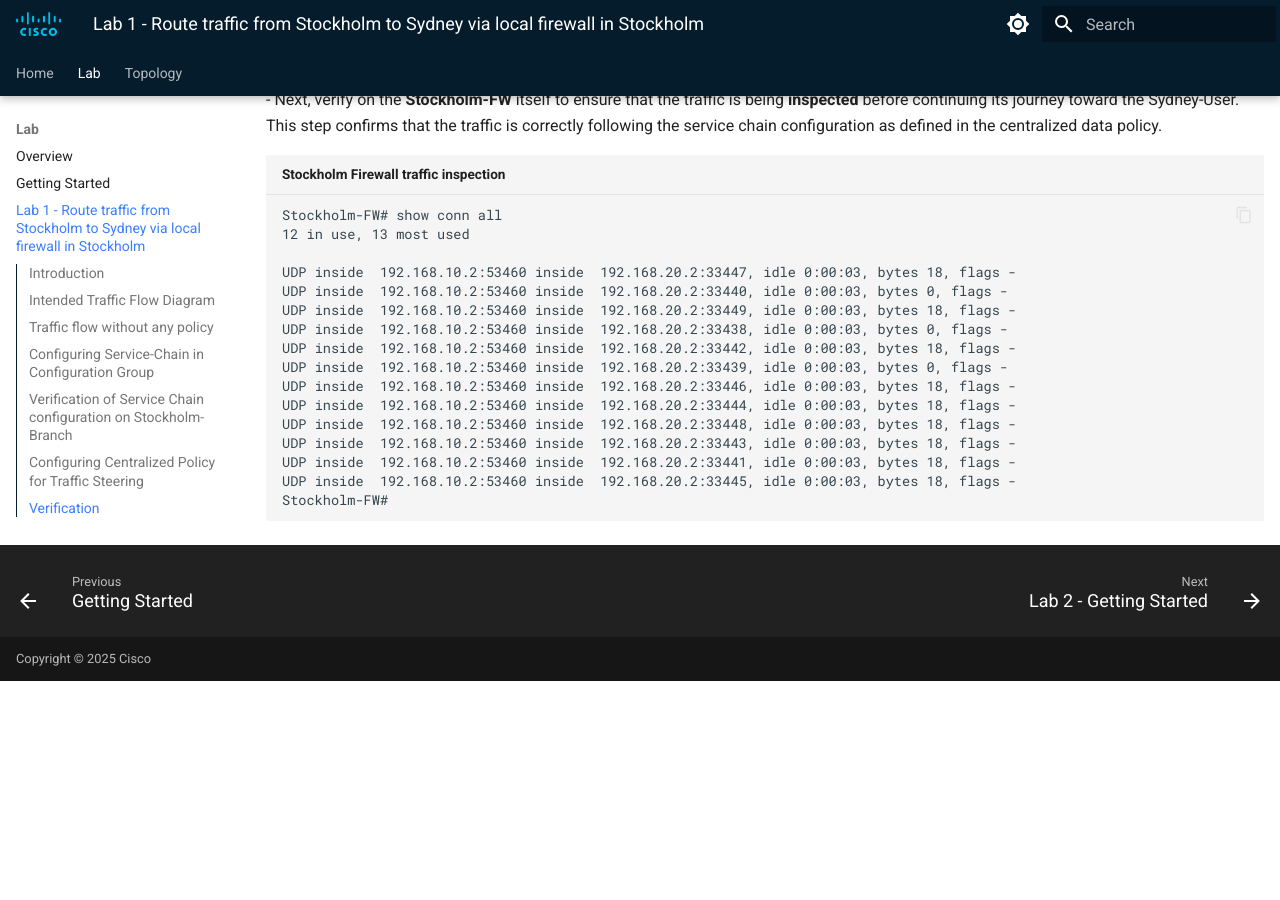
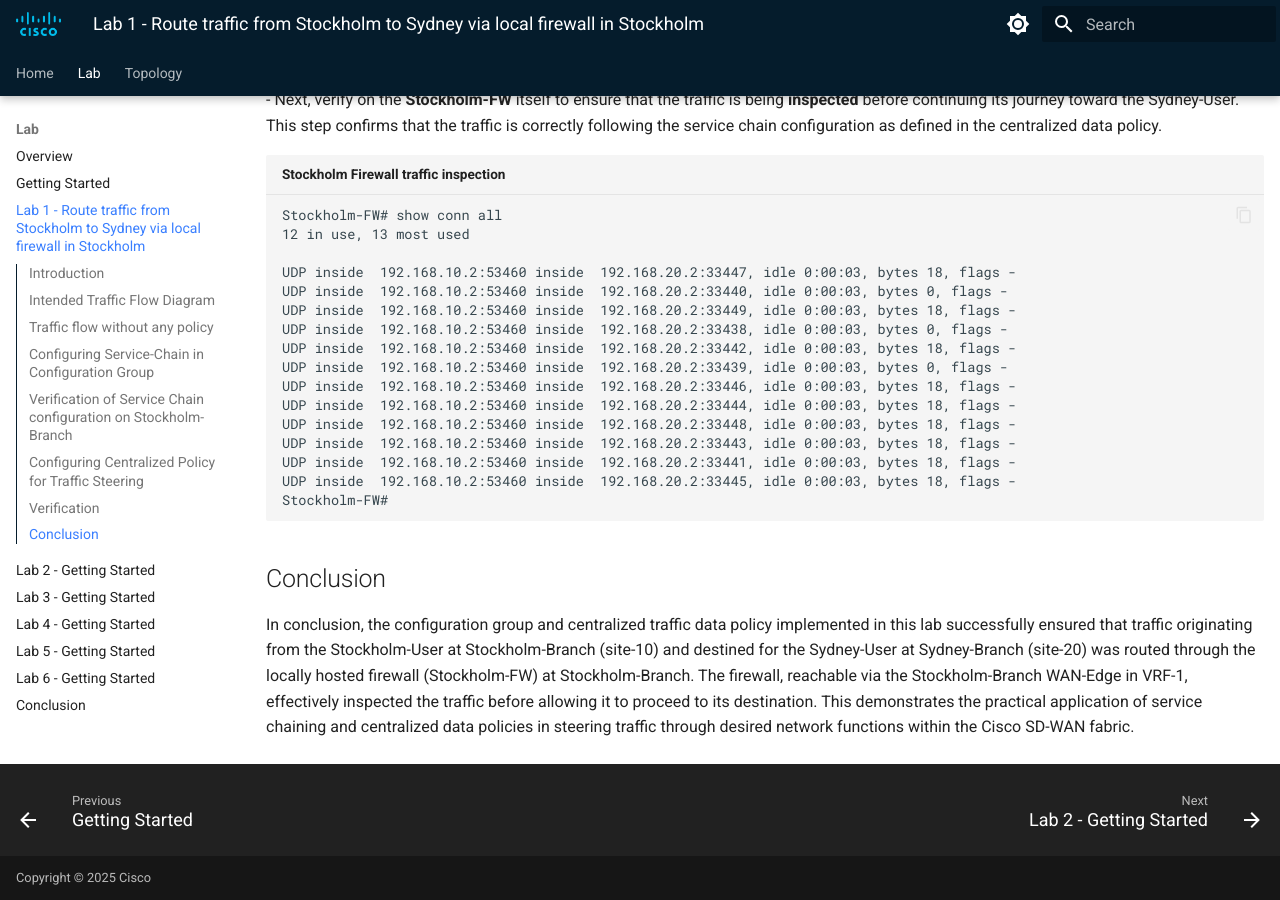
Before and after one commit to ciscodocs/ltrent-2008-clemea25, an MkDocs documentation site: the page built from docs/lab1_getting_started.md, in a window 1280 px wide and 900 px high, scrolled down 28960 px. Built offline with MkDocs 1.6.1 and Material for MkDocs 9.7.7, drawn with Linux system fonts in a browser that asks for light colours; before the commit the page ends 29641 px from its top, so only the background shows below that.

Commit message:
Scenario-1 guide

````diff
--- a/docs/lab1_getting_started.md
+++ b/docs/lab1_getting_started.md
@@ -362,3 +362,5 @@ UDP inside  192.168.10.2:53460 inside  192.168.20.2:33441, idle 0:00:03, bytes 1
 UDP inside  192.168.10.2:53460 inside  192.168.20.2:33445, idle 0:00:03, bytes 18, flags -
 Stockholm-FW#
 ```
+## Conclusion
+In conclusion, the configuration group and centralized traffic data policy implemented in this lab successfully ensured that traffic originating from the Stockholm-User at Stockholm-Branch (site-10) and destined for the Sydney-User at Sydney-Branch (site-20) was routed through the locally hosted firewall (Stockholm-FW) at Stockholm-Branch. The firewall, reachable via the Stockholm-Branch WAN-Edge in VRF-1, effectively inspected the traffic before allowing it to proceed to its destination. This demonstrates the practical application of service chaining and centralized data policies in steering traffic through desired network functions within the Cisco SD-WAN fabric.
````
